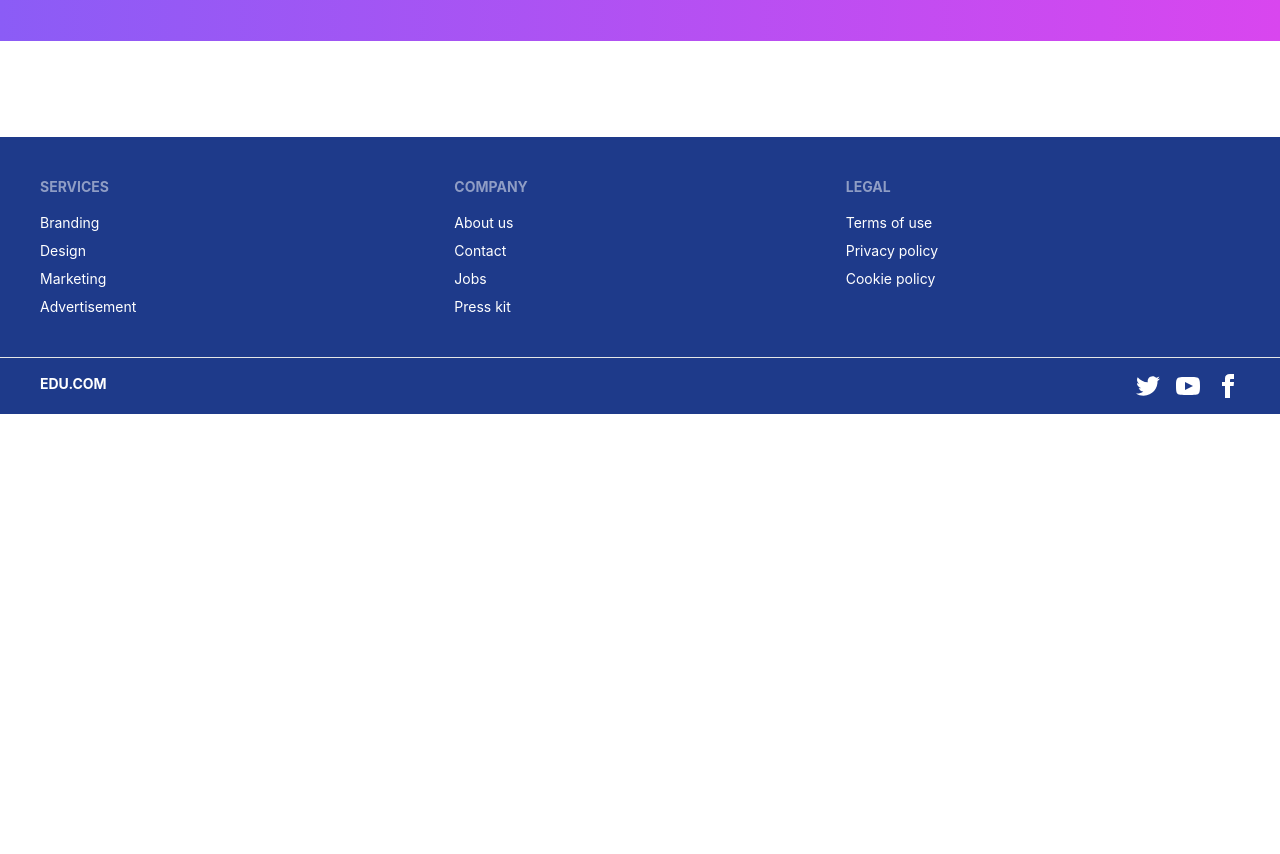
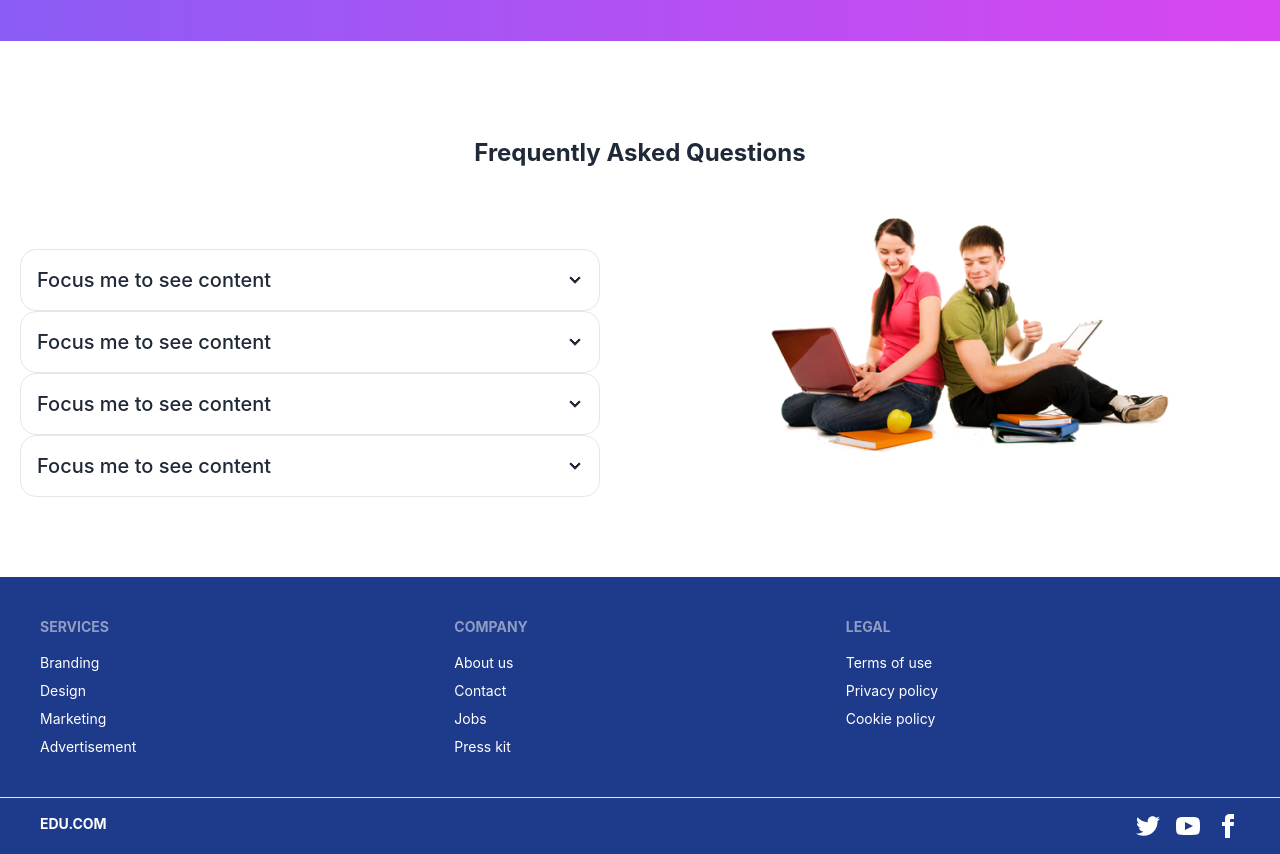
Before and after one commit to Emlakhossain/education.com, a React (Create React App) app: page / in a window 1280 px wide. Shown: the part 1720-2574 px from the top of the page. Before the commit the page ends 2134 px from the top, so only its background shows below. Built offline with nearby package versions, Linux system fonts and the light colour scheme.

Commit message:
added another page

```diff
--- /dev/null
+++ b/src/Page/AskedQuestion/AskedQuestion.js
@@ -0,0 +1,53 @@
+import React from 'react';
+import image from '../../image/img-1.png';
+
+const AskedQuestion = () => {
+    return (
+        <>
+            <h2 className='text-2xl font-bold text-center my-20'>Frequently Asked Questions</h2>
+            <div className='grid grid-cols-1 lg:grid-cols-2 gap-10 mx-auto mb-20'>
+                <div>
+                    <div tabindex="0" class="collapse collapse-arrow border border-base-300 bg-base-100 rounded-box text-start mx-5">
+                        <div class="collapse-title text-xl font-medium">
+                            Focus me to see content
+                        </div>
+                        <div class="collapse-content">
+                            <p>tabindex="0" attribute is necessary to make the div focusable</p>
+                        </div>
+                    </div>
+                    <div tabindex="0" class="collapse collapse-arrow border border-base-300 bg-base-100 rounded-box text-start mx-5">
+                        <div class="collapse-title text-xl font-medium">
+                            Focus me to see content
+                        </div>
+                        <div class="collapse-content">
+                            <p>tabindex="0" attribute is necessary to make the div focusable</p>
+                        </div>
+                    </div>
+                    <div tabindex="0" class="collapse collapse-arrow border border-base-300 bg-base-100 rounded-box text-start mx-5">
+                        <div class="collapse-title text-xl font-medium">
+                            Focus me to see content
+                        </div>
+                        <div class="collapse-content">
+                            <p>tabindex="0" attribute is necessary to make the div focusable</p>
+                        </div>
+                    </div>
+                    <div tabindex="0" class="collapse collapse-arrow border border-base-300 bg-base-100 rounded-box text-start mx-5">
+                        <div class="collapse-title text-xl font-medium">
+                            Focus me to see content
+                        </div>
+                        <div class="collapse-content">
+                            <p>tabindex="0" attribute is necessary to make the div focusable</p>
+                        </div>
+                    </div>
+
+                </div>
+                <div className='grid justify-items-center -mt-10 mx-5'>
+                    <img src={image} alt="" />
+                </div>
+
+            </div>
+        </>
+    );
+};
+
+export default AskedQuestion;
--- a/src/Page/Home/Home.js
+++ b/src/Page/Home/Home.js
@@ -1,4 +1,5 @@
 import React from 'react';
+import AskedQuestion from '../AskedQuestion/AskedQuestion';
 import Banner from '../Banner/Banner';
 import Featured from '../Featured/Featured';
 import GetStarted from '../GetStarted/GetStarted';
@@ -13,6 +14,7 @@ const Home = () => {
             <WelcomePage></WelcomePage>
             <Featured></Featured>
             <GetStarted></GetStarted>
+            <AskedQuestion></AskedQuestion>
         </div>
     );
 };
```
Also changed, not shown: src/image/img-1.png (added).
